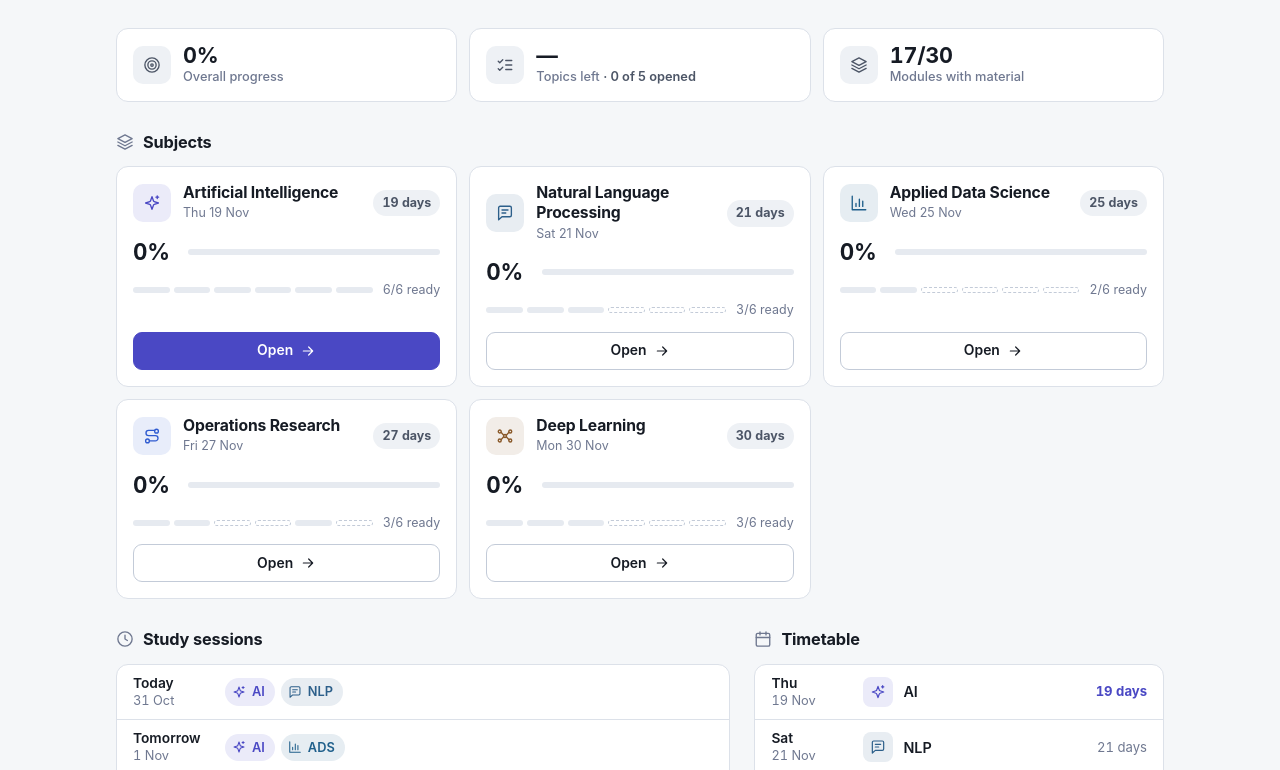
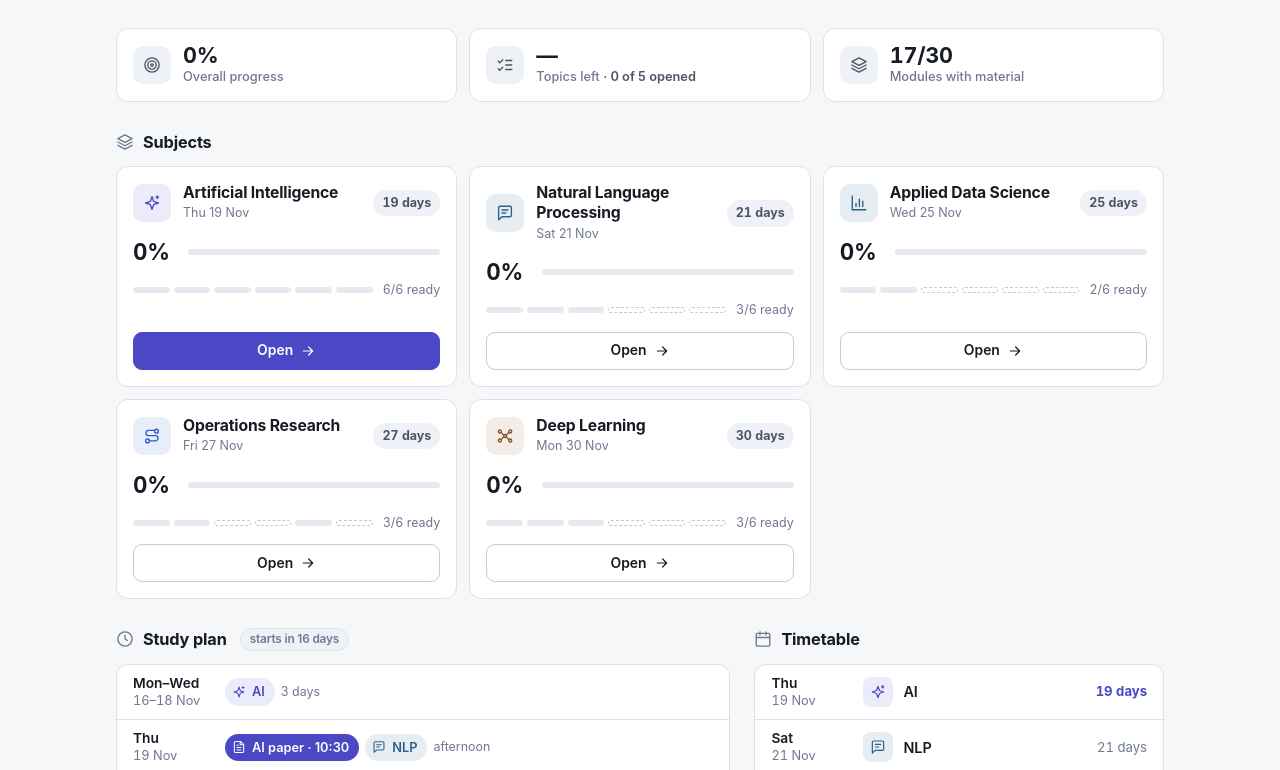
Before and after one commit to anjalidmore/SEM7-SH2026, a plain HTML site: page index.html in a window 1280 px wide. Shown: the part 182-952 px from the top of the page. Drawn offline with Linux system fonts and the light colour scheme.

Commit message:
Study plan starts 16 Nov; add implementation handoff for parallel sessions
- plan(): fixed window from STUDY_START, every day to the next paper
- hub groups the window into blocks, highlights today, drops past days
- docs/IMPLEMENTATION.md: rules, architecture, testing and workstreams

```diff
--- a/index.html
+++ b/index.html
@@ -148,6 +148,11 @@ h2 .s7-i{color:var(--ink-mute)}
 .chip.paper{background:var(--acc-ui); color:#fff}
 :root[data-theme="dark"] .chip.paper{color:#0f1217}
 @media (prefers-color-scheme:dark){ :root:not([data-theme="light"]) .chip.paper{color:#0f1217} }
+.slots{align-items:center}
+.len{font-size:.78rem; color:var(--ink-mute)}
+.list li.now{box-shadow:inset 3px 0 0 var(--ink)}
+h2 .note{margin-left:4px; font-size:.74rem; font-weight:600; color:var(--ink-mute); background:var(--panel-2);
+  border:1px solid var(--border); border-radius:999px; padding:2px 9px}
 .tt .s{flex:1; min-width:0; display:flex; align-items:center; gap:10px; font-size:.9rem; font-weight:600}
 .tt .s a{text-decoration:none; min-width:0; overflow:hidden; text-overflow:ellipsis; white-space:nowrap}
 .tt .s a:hover{text-decoration:underline; text-underline-offset:3px}
@@ -222,7 +227,6 @@ footer{margin-top:32px; font-size:.8rem; color:var(--ink-mute)}
 
   var S = window.SEM7, I = S.icon;
   var THEME_KEY = "sem7.theme";
-  var PLAN_DAYS = 7;
 
   function esc(s){ return String(s).replace(/[&<>"]/g, function(c){ return {"&":"&amp;","<":"&lt;",">":"&gt;","\"":"&quot;"}[c]; }); }
   function plural(n, w){ return n + " " + w + (n === 1 ? "" : "s"); }
@@ -232,7 +236,6 @@ footer{margin-top:32px; font-size:.8rem; color:var(--ink-mute)}
   function accStyle(s){ return ' style="--acc:' + s.accent + '"'; }
 
   document.getElementById("subs-h").innerHTML = I("layers") + "Subjects";
-  document.getElementById("plan-h").innerHTML = I("clock") + "Study sessions";
   document.getElementById("tt-h").innerHTML = I("calendar") + "Timetable";
 
   /* ---------- theme: system -> light -> dark ---------- */
@@ -353,20 +356,32 @@ footer{margin-top:32px; font-size:.8rem; color:var(--ink-mute)}
     /* subjects */
     document.getElementById("subs").innerHTML = list.map(function(s){ return cardHTML(s, sums[s.code], now, s === pick); }).join("");
 
-    /* sessions */
-    var days = S.plan(now, sums, PLAN_DAYS);
-    document.getElementById("plan").innerHTML = days.length ? days.map(function(d){
-      var slots = '';
-      if(d.exam){
-        slots += chip(d.exam, sums, "paper", esc(d.exam.short) + ' paper &middot; ' + S.EXAM.start);
-        if(d.main) slots += chip(d.main, sums);
-      } else if(d.full){
-        slots += chip(d.main, sums, "", esc(d.main.short) + ' &middot; full day');
+    /* sessions: the study window as blocks of days with the same paper, and each exam day on its own */
+    var days = S.plan(now), blocks = [];
+    days.forEach(function(d){
+      var last = blocks[blocks.length - 1];
+      if(!d.exam && last && !last.exam && last.main === d.main) last.to = d.date;
+      else blocks.push({ from:d.date, to:d.date, exam:d.exam, main:d.main });
+    });
+    var today = S.dayDiff(S.studyStart(), now) >= 0 ? now : null;
+    function inBlock(b){ return today && S.dayDiff(b.from, today) >= 0 && S.dayDiff(today, b.to) >= 0; }
+    function range(b){
+      var a = S.dateParts(b.from), z = S.dateParts(b.to);
+      return b.from.getTime() === b.to.getTime() ? '<b>' + a.dow + '</b>' + a.day + ' ' + a.mon
+        : '<b>' + a.dow + '&ndash;' + z.dow + '</b>' + a.day + '&ndash;' + z.day + ' ' + z.mon;
+    }
+    var startsIn = S.dayDiff(now, S.studyStart());
+    document.getElementById("plan-h").innerHTML = I("clock") + "Study plan" +
+      (startsIn > 0 ? '<span class="note">starts in ' + plural(startsIn, "day") + '</span>' : '');
+    document.getElementById("plan").innerHTML = blocks.length ? blocks.map(function(b){
+      var n = S.dayDiff(b.from, b.to) + 1, slots = '';
+      if(b.exam){
+        slots += chip(b.exam, sums, "paper", esc(b.exam.short) + ' paper &middot; ' + S.EXAM.start);
+        if(b.main) slots += chip(b.main, sums) + '<span class="len">afternoon</span>';
       } else {
-        slots += chip(d.main, sums);
-        if(d.also) slots += chip(d.also, sums);
+        slots += chip(b.main, sums) + '<span class="len">' + plural(n, "day") + '</span>';
       }
-      return '<li><div class="day">' + dayLabel(d.date, now) + '</div><div class="slots">' + slots + '</div></li>';
+      return '<li' + (inBlock(b) ? ' class="now"' : '') + '><div class="day">' + range(b) + '</div><div class="slots">' + slots + '</div></li>';
     }).join("") : '<li><div class="slots">No papers left to plan for.</div></li>';
 
     /* timetable */
--- a/shared/sem7.js
+++ b/shared/sem7.js
@@ -129,40 +129,24 @@
   }
 
   /* ---------- study sessions ----------
-     Two sessions a day from today until the last paper, derived from the
-     timetable and each subject's remaining work:
-       - the main session always goes to the next paper;
-       - in the last two days before a paper, both sessions go to it;
-       - otherwise the second session goes to the later paper furthest behind,
-         rotating so one subject does not take every evening;
-       - on an exam day, the afternoon goes to the following paper.
-     `sums` maps subject code -> summary (or null). */
-  function plan(now, sums, ndays){
+     Studying starts on STUDY_START. From then (or from today, once that has
+     passed) until the last paper, every day goes to the next paper, and the
+     afternoon of an exam day goes to the paper after it. Returns one entry per
+     day: { date, exam (the paper written that day, or null), main (the paper
+     studied for, or null after the last one) }. */
+  var STUDY_START = "2026-11-16";
+  function studyStart(){ return at(STUDY_START, "00:00"); }
+  function plan(now){
     now = now || new Date();
-    sums = sums || {};
-    var today = midnight(now), out = [], given = {};
-    function left(s){ var x = sums[s.code]; return x ? 100 - x.pct : 100; }
-    for(var i = 0; i < ndays; i++){
-      var d = addDays(today, i), exam = null, ahead = [];
+    var d = midnight(now) < studyStart() ? studyStart() : midnight(now), out = [];
+    for(;; d = addDays(d, 1)){
+      var exam = null, ahead = [];
       SUBJECTS.forEach(function(s){
         var gap = dayDiff(d, examStart(s));
         if(gap === 0) exam = s; else if(gap > 0) ahead.push(s);
       });
       if(!exam && !ahead.length) break;
-      var day = { date:d, exam:exam, main:ahead[0] || null, also:null, full:false };
-      if(ahead.length && !exam){
-        if(dayDiff(d, examStart(ahead[0])) <= 2 || ahead.length === 1) day.full = true;
-        else {
-          var best = null, bestScore = -1;
-          ahead.slice(1).forEach(function(s){
-            var score = (left(s) + 1) / (1 + (given[s.code] || 0));
-            if(score > bestScore){ best = s; bestScore = score; }
-          });
-          day.also = best;
-          given[best.code] = (given[best.code] || 0) + 1;
-        }
-      }
-      out.push(day);
+      out.push({ date:d, exam:exam, main:ahead[0] || null });
     }
     return out;
   }
@@ -663,6 +647,6 @@
     EXAM:EXAM, SUBJECTS:SUBJECTS, byCode:byCode,
     countdown:countdown, dateParts:dateParts, examStart:examStart, examEnd:examEnd, dayDiff:dayDiff, addDays:addDays,
     nextSubject:nextSubject, readSummary:readSummary, hasOwnProgress:hasOwnProgress, subjectHref:subjectHref,
-    plan:plan, attach:attach, lsGet:lsGet, lsSet:lsSet
+    plan:plan, studyStart:studyStart, attach:attach, lsGet:lsGet, lsSet:lsSet
   };
 })();
```
Also changed, not shown: 3 other files.
